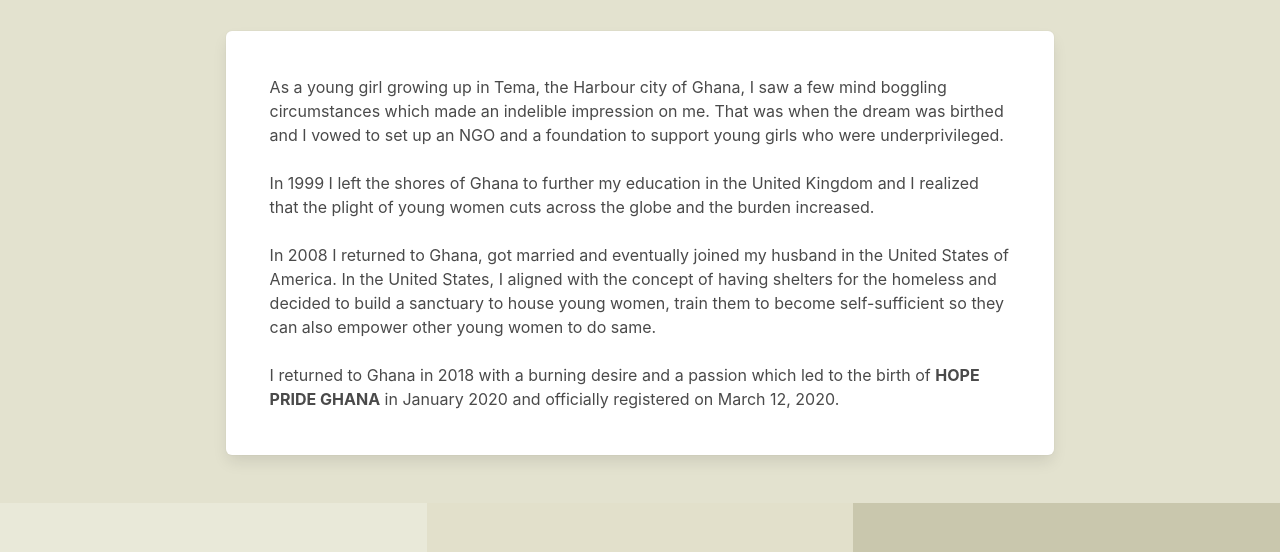
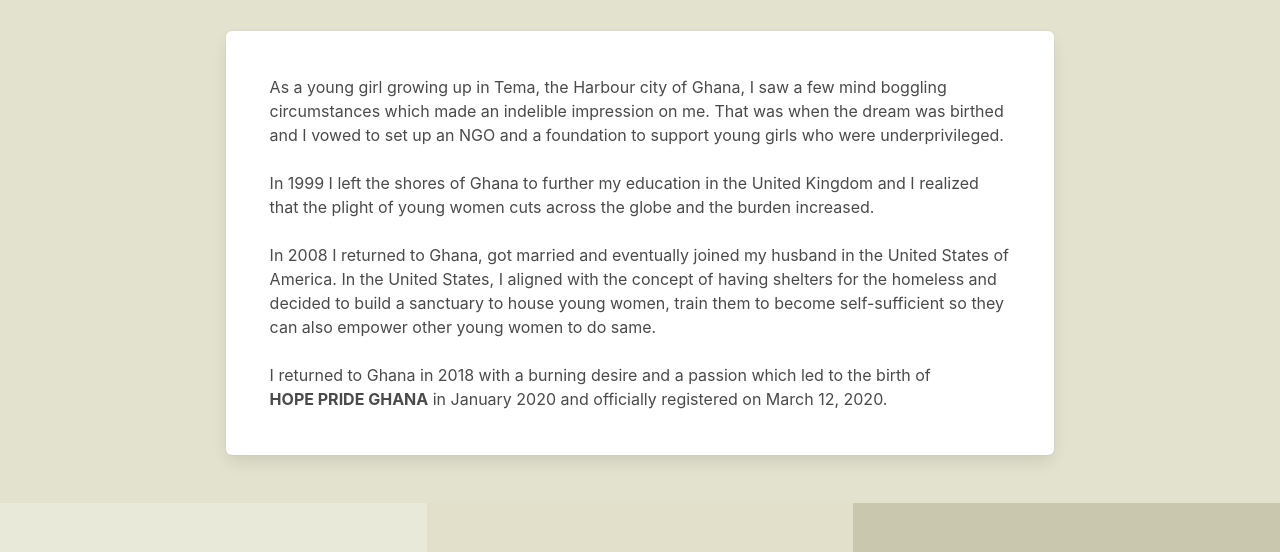
Before and after one commit to edwinnyawoli/hopeprideghana.com, a plain HTML site: page about.html in a window 1280 px wide. Shown: the part 201-753 px from the top of the page. Drawn offline with nearby package versions, Linux system fonts and the light colour scheme.

Commit message:
Prevent hope pride ghana text from wrapping

```diff
--- a/about.html
+++ b/about.html
@@ -123,7 +123,8 @@
                 women to do same.
             </p>
             <p>
-                I returned to Ghana in 2018 with a burning desire and a passion which led to the birth of <b>HOPE PRIDE
+                I returned to Ghana in 2018 with a burning desire and a passion which led to the birth of <b
+                    style="white-space:nowrap;">HOPE PRIDE
                     GHANA</b>
                 in January 2020 and officially registered on March 12, 2020.
             </p>
```
